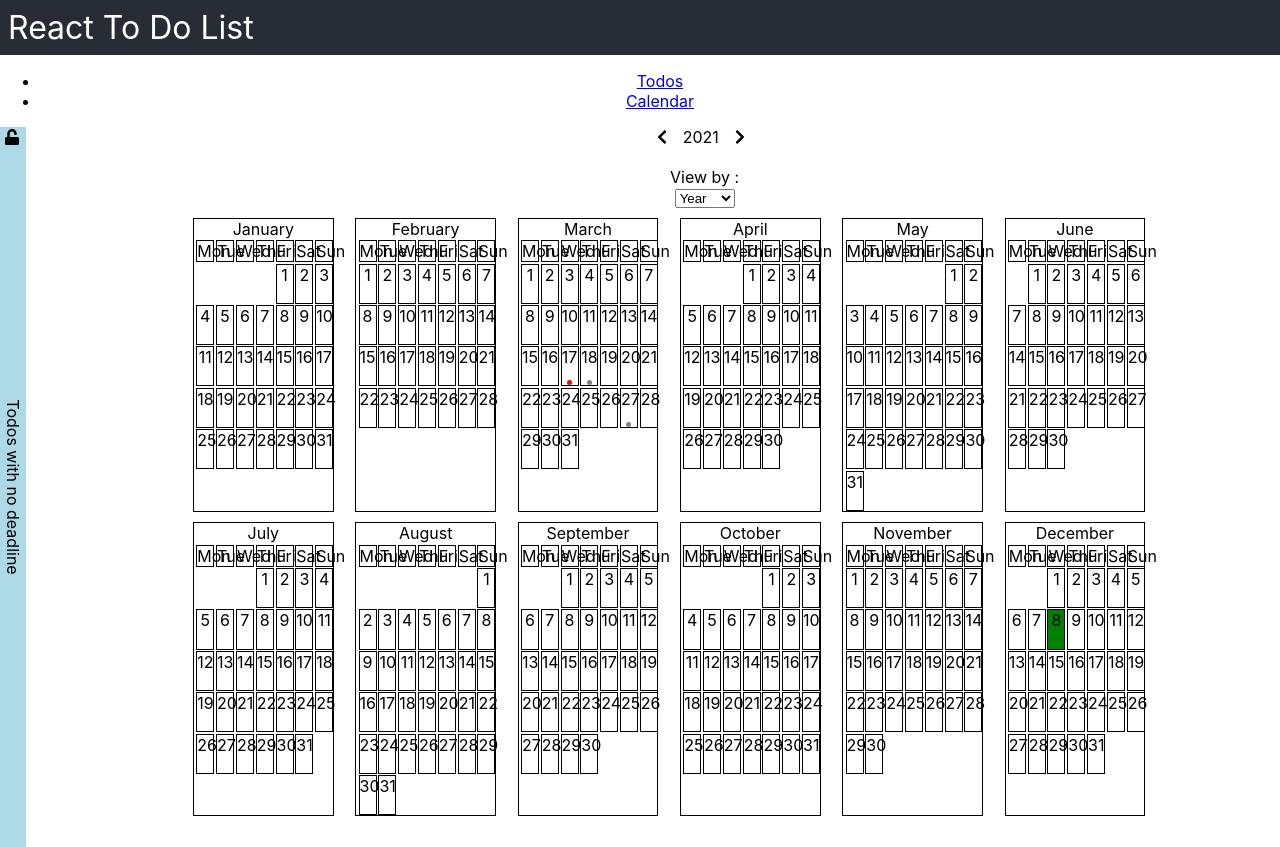
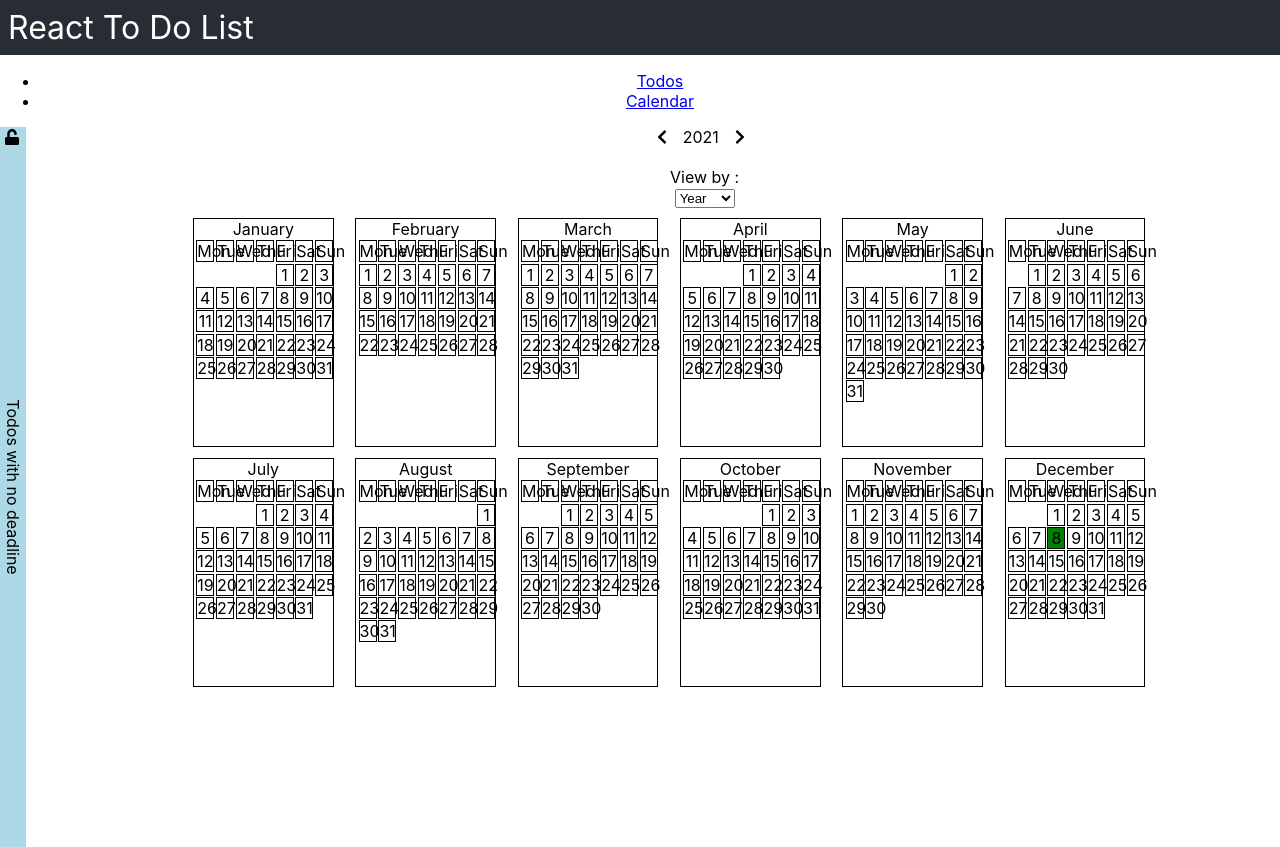
Before and after one commit to Skyrlon/react-todo-list, a React (Create React App) app: page /calendar in a window 1280 px wide. Built offline with nearby package versions, Linux system fonts and the light colour scheme.

Commit message:
Fix patch calendar position being absolute

```diff
--- a/src/App.js
+++ b/src/App.js
@@ -28,7 +28,7 @@ const App = () => {
         completed: completion[parseInt(randomNumber(0, 2))],
         deadline: {
           date: gotDeadline
-            ? `2021-${randomNumber(3, 4)}-${randomNumber(1, 28)}`
+            ? `2022-${randomNumber(3, 4)}-${randomNumber(1, 28)}`
             : "",
           time:
             gotDeadline && gotDeadlineTime
--- a/src/components/Month.jsx
+++ b/src/components/Month.jsx
@@ -39,12 +39,11 @@ const StyledMonth = styled.div`
   & .day {
     position: relative;
     display: flex;
-    flex-direction: row;
-    justify-content: space-around;
+    flex-direction: column;
+    justify-content: space-between;
     width: 13%;
     border: 1px solid black;
     box-sizing: border-box;
-    padding-bottom: 13%;
     margin-top: 1%;
 
     &.placeholder {
@@ -56,15 +55,14 @@ const StyledMonth = styled.div`
     }
     &-number {
       width: 100%;
-      height: 100%;
+      height: 80%;
       &.over {
         background: blue;
       }
     }
     &-patch {
-      position: absolute;
-      bottom: 0;
       width: 100%;
+      height: 20%;
       display: flex;
       flex-direction: row;
       justify-content: space-evenly;
```
